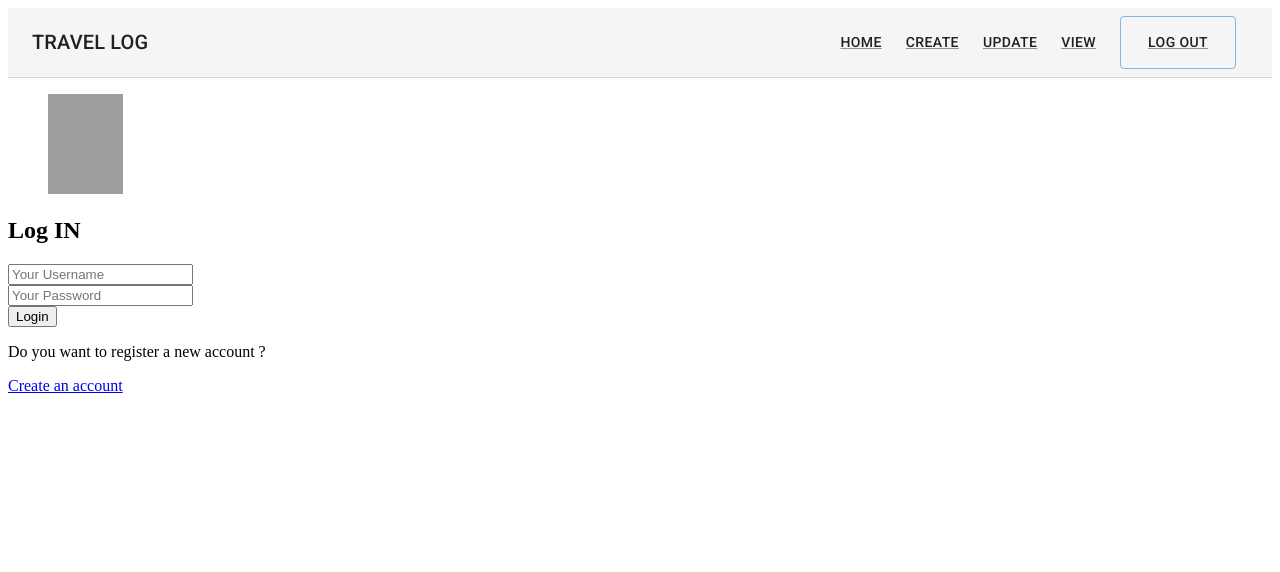
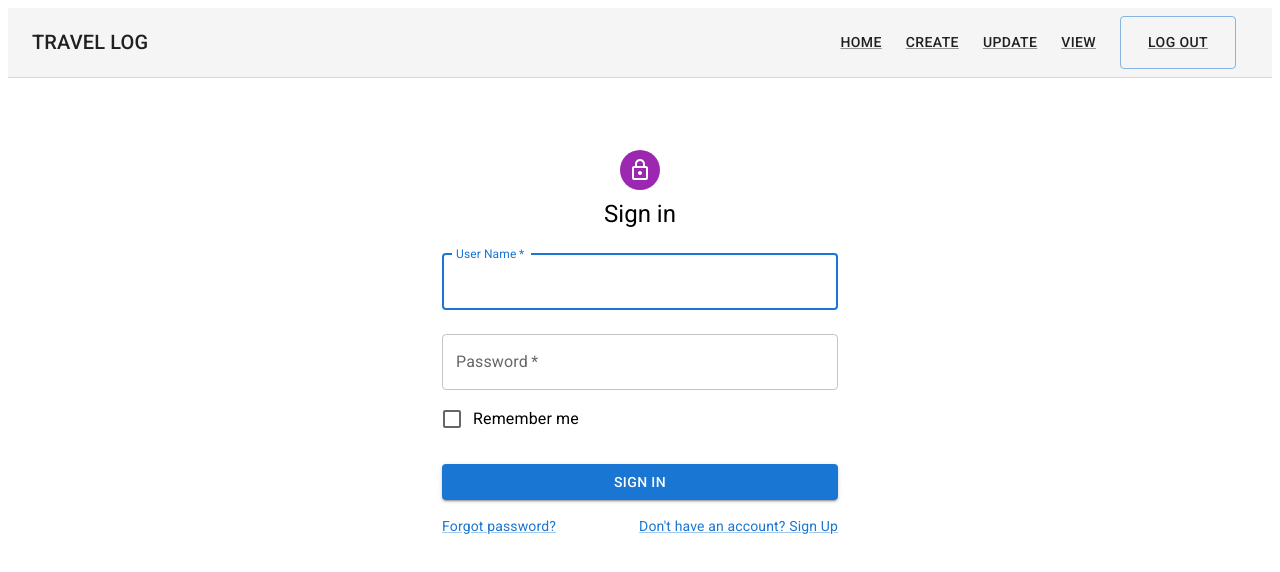
Before and after one commit to krishbale/Travel-Log-App, a React (Create React App) app in the folder client/: page /login in a window 1280 px wide. Shown: the top 572 px of the page. Built offline with nearby package versions, Linux system fonts and the light colour scheme; no server answers; grey boxes are pictures that could not be loaded.

Commit message:
loginformadded

```diff
--- a/client/src/pages/Login.js
+++ b/client/src/pages/Login.js
@@ -1,8 +1,20 @@
 import React,{useContext, useState} from 'react'
 import loginpic from '../images/login.svg'
-import { Link,useNavigate  } from 'react-router-dom';
+import { useNavigate  } from 'react-router-dom';
 import {  UserContext } from '../App';
-
+import Avatar from '@mui/material/Avatar';
+import Button from '@mui/material/Button';
+// import CssBaseline from '@mui/material/CssBaseline';
+import TextField from '@mui/material/TextField';
+import FormControlLabel from '@mui/material/FormControlLabel';
+import Checkbox from '@mui/material/Checkbox';
+import Link from '@mui/material/Link';
+import Grid from '@mui/material/Grid';
+import Box from '@mui/material/Box';
+import LockOutlinedIcon from '@mui/icons-material/LockOutlined';
+import Typography from '@mui/material/Typography';
+import Container from '@mui/material/Container';
+// import { createTheme, ThemeProvider } from '@mui/material/styles';
 const LoginLayout = () => {
 const {state,dispatch} = useContext(UserContext);
   const history = useNavigate()
@@ -52,8 +64,74 @@
 
   return (
     <>
+      <Container component="main" maxWidth="xs">
+     <Box
+          sx={{
+            marginTop: 8,
+            display: 'flex',
+            flexDirection: 'column',
+            alignItems: 'center',
+          }}
+        >
+          <Avatar sx={{ m: 1, bgcolor: 'secondary.main' }}>
+            <LockOutlinedIcon />
+          </Avatar>
+          <Typography component="h1" variant="h5">
+            Sign in
+          </Typography>
+          <Box component="form" onSubmit={loginUser} noValidate sx={{ mt: 1 }}>
+            <TextField
+              margin="normal"
+              required
+              fullWidth
+              type="text"
+              id="username"
+              label="User Name"
+              name="username"
+              autoComplete="username"
+              autoFocus
+              onChange={(e) => setUserName(e.target.value)}
+            />
+            <TextField
+              margin="normal"
+              required
+              fullWidth
+              name="password"
+              label="Password"
+              type="password"
+              id="password"
+              autoComplete="current-password"
+              onChange={(e) => setPassword(e.target.value)}
+            />
+            <FormControlLabel
+              control={<Checkbox value="remember" color="primary" />}
+              label="Remember me"
+            />
+            <Button
+              type="submit"
+              fullWidth
+              variant="contained"
+              sx={{ mt: 3, mb: 2 }}
+            >
+              Sign In
+            </Button>
+            <Grid container>
+              <Grid item xs>
+                <Link href="#" variant="body2">
+                  Forgot password?
+                </Link>
+              </Grid>
+              <Grid item>
+                <Link href="/signup" variant="body2">
+                  {"Don't have an account? Sign Up"}
+                </Link>
+              </Grid>
+            </Grid>
+          </Box>
+        </Box>
+        </Container>
 
-      <section className='sign-in bg-dark'>
+      {/* <section className='sign-in bg-dark'>
       <div className='container mt-5'>
       <div className='signin-content'>
       <div className='signin-image bg-dark'>
@@ -116,7 +194,7 @@
 
 
 
-    </section>
+    </section> */}
     </>
   )
 }
--- a/client/src/pages/Signup.js
+++ b/client/src/pages/Signup.js
@@ -1,11 +1,21 @@
 import React, {useState} from 'react'
-import signpic from "../images/signup.svg";
-import { Link, useNavigate } from 'react-router-dom';
-
+import Avatar from '@mui/material/Avatar';
+import Button from '@mui/material/Button';
+// import signpic from "../images/signup.svg";
+import {  useNavigate } from 'react-router-dom';
+import TextField from '@mui/material/TextField';
+import FormControlLabel from '@mui/material/FormControlLabel';
+import Checkbox from '@mui/material/Checkbox';
+import Link from '@mui/material/Link';
+import Grid from '@mui/material/Grid';
+import Box from '@mui/material/Box';
+import LockOutlinedIcon from '@mui/icons-material/LockOutlined';
+import Typography from '@mui/material/Typography';
+import Container from '@mui/material/Container';
 
 function SignupLayout  ()  {
-  const writer = "writer"
-  const viewer ="viewer"
+  // const writer = "writer"
+  // const viewer ="viewer"
   const   history = useNavigate();
   const [user,setUser] = useState({
     username:"",password:"",roles:"writer"
@@ -68,7 +78,73 @@
 
   return (
    <>
-    <section className='signup bg-dark'>
+       <Container component="main" maxWidth="xs">
+     <Box
+          sx={{
+            marginTop: 8,
+            display: 'flex',
+            flexDirection: 'column',
+            alignItems: 'center',
+          }}
+        >
+          <Avatar sx={{ m: 1, bgcolor: 'secondary.main' }}>
+            <LockOutlinedIcon />
+          </Avatar>
+          <Typography component="h1" variant="h5">
+            Sign in
+          </Typography>
+          <Box component="form" onSubmit={PostData} noValidate sx={{ mt: 1 }}>
+            <TextField
+              margin="normal"
+              required
+              fullWidth
+              type="text"
+              id="username"
+              label="User Name"
+              name="username"
+              autoComplete="username"
+              autoFocus
+              onChange={handleInputs}
+            />
+            <TextField
+              margin="normal"
+              required
+              fullWidth
+              name="password"
+              label="Password"
+              type="password"
+              id="password"
+              autoComplete="current-password"
+              onChange={handleInputs}
+            />
+            <FormControlLabel
+              control={<Checkbox value="remember" color="primary" />}
+              label="Remember me"
+            />
+            <Button
+              type="submit"
+              fullWidth
+              variant="contained"
+              sx={{ mt: 3, mb: 2 }}
+            >
+              Sign In
+            </Button>
+            <Grid container>
+              <Grid item xs>
+                <Link href="#" variant="body2">
+                  Forgot password?
+                </Link>
+              </Grid>
+              <Grid item>
+                <Link href="/signup" variant="body2">
+                  {"Already have an Account? Sign IN"}
+                </Link>
+              </Grid>
+            </Grid>
+          </Box>
+        </Box>
+        </Container>
+    {/* <section className='signup bg-dark'>
     <div className='container mt-5 '>
     <div className='signup-content'>
     <div className='signup-form'>
@@ -124,7 +200,7 @@
 
     </div>
 
-    </section>
+    </section> */}
    </>
   )
 }
```
